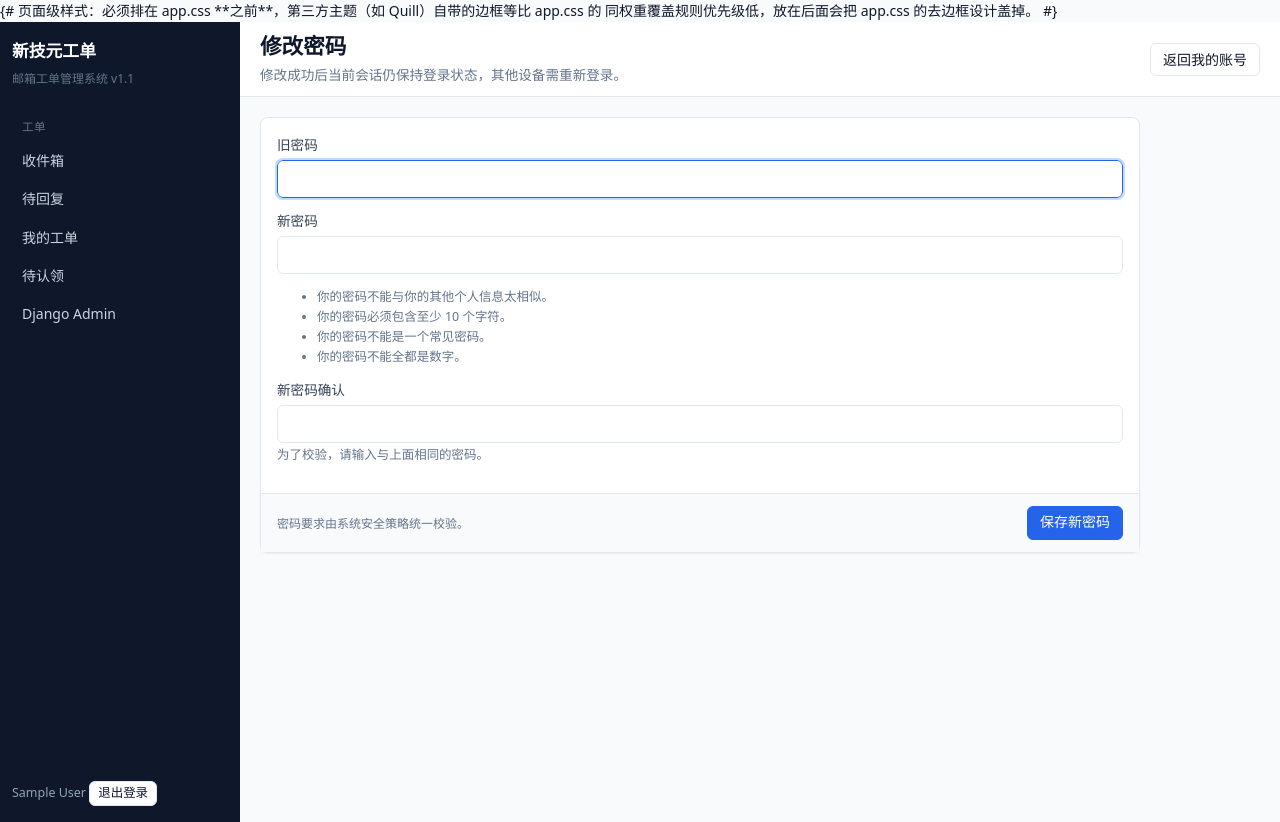
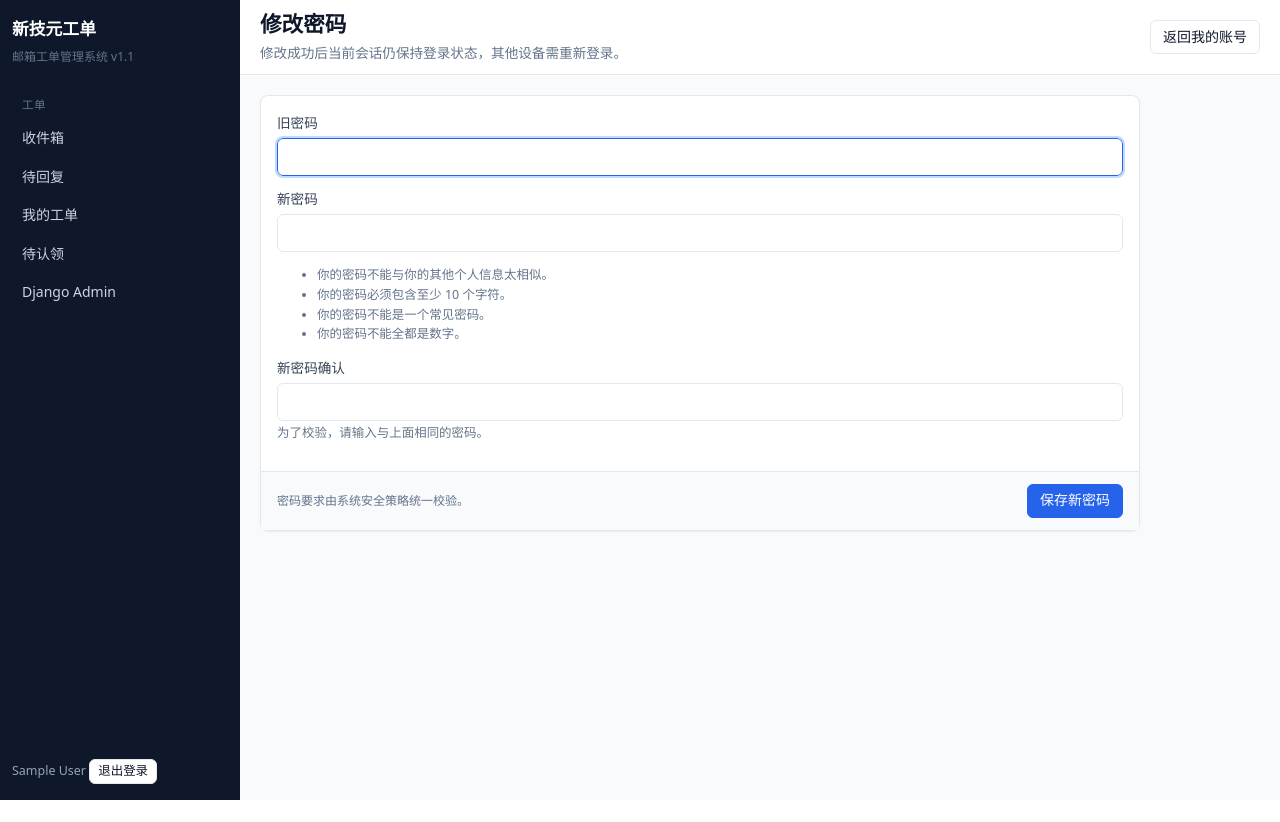
Before and after one commit to ixiqiu/OriDesk, a Django app: page /accounts/password/ in a window 1280 px wide. After the commit the page ends 800 px from the top, so only its background shows below. Run offline with Django 5.2, Linux system fonts and the light colour scheme; the visitor is signed in with stand-in values (Sample User, id 1); data that the repository does not hold is empty.

Commit message:
[core] 修复 base.html 跨行 {# #} 注释被原样输出到页面
上一个提交为了说明 extra_css 的加载顺序，在 base.html 里写了跨行注释：

  {# 第一行
     第二行 #}

Django 模板的 {# #} 语法**不支持跨行**，跨行时不会被解析为注释，而是原样输出到
HTML 里 —— 于是每个页面的最上方都会显示这段说明文字（用户已在手机上看到）。

改为 {% comment %}...{% endcomment %}（Django 的多行注释标签）。

验证：用 Django 模板引擎直接对比两种写法 —— 跨行 {# #} 渲染结果为
'{# 第一行\n第二行 #}\n正文'（确实漏出），{% comment %} 渲染结果为 '\n正文'（正常）；
并新增一个扫描：全仓库 templates/ 下跨行 {# #} 数量为 0。

```diff
--- a/templates/base.html
+++ b/templates/base.html
@@ -4,8 +4,11 @@
   <meta charset="utf-8">
   <meta name="viewport" content="width=device-width, initial-scale=1">
   <title>{% block title %}{{ site_name }}{% endblock %}</title>
-  {# 页面级样式：必须排在 app.css **之前**，第三方主题（如 Quill）自带的边框等比 app.css 的
-     同权重覆盖规则优先级低，放在后面会把 app.css 的去边框设计盖掉。 #}
+  {% comment %}
+    页面级样式必须排在 app.css 之前：第三方主题（如 Quill）自带的边框与 app.css 的
+    去边框规则同权重，后加载者获胜，放在后面会把 app.css 的设计盖掉。
+    注意 Django 的 {# #} 注释不支持跨行，多行注释必须写成 comment 标签。
+  {% endcomment %}
   {% block extra_css %}{% endblock %}
   <link rel="stylesheet" href="{% static 'css/app.css' %}">
   {% block extra_head %}{% endblock %}
```
